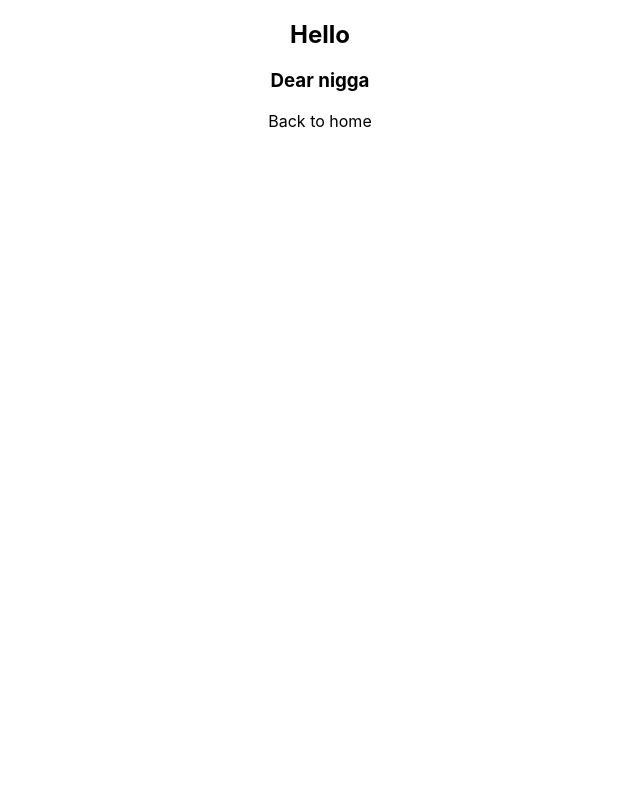
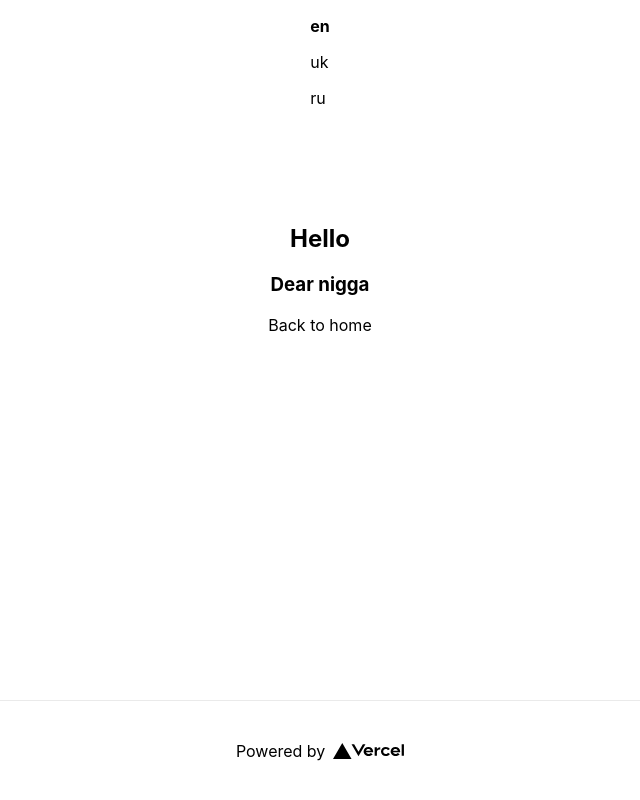
Before and after one commit to kyrylenko/cookulator, a Next.js app: page /about in a window 1280 px wide. Shown: the whole page, without its empty margins (320-960 px from the left). Built offline with nearby package versions, Linux system fonts and the light colour scheme.

Commit message:
shared Layout used

```diff
--- /dev/null
+++ b/components/Layout.tsx
@@ -0,0 +1,31 @@
+import React from 'react';
+import LanguageSwitcher from './LanguageSwitcher';
+//import Link from 'next/link';
+import { useRouter } from 'next/router';
+import styles from '../styles/Home.module.css';
+
+const Layout = (props: any) => {
+    const router = useRouter();
+    const { locale, locales, pathname } = router;
+
+    return <div className={styles.container}>
+        <header>
+            <LanguageSwitcher />
+        </header>
+        <main className={styles.main}>
+            {props.children}
+        </main>
+        <footer className={styles.footer}>
+            <a
+                href="https://vercel.com?utm_source=create-next-app&utm_medium=default-template&utm_campaign=create-next-app"
+                target="_blank"
+                rel="noopener noreferrer"
+            >
+                Powered by{' '}
+                <img src="/vercel.svg" alt="Vercel Logo" className={styles.logo} />
+            </a>
+        </footer>
+    </div>
+}
+
+export default Layout;
--- a/pages/about.tsx
+++ b/pages/about.tsx
@@ -1,17 +1,20 @@
 import React from 'react';
 import Link from 'next/link';
+import Layout from '../components/Layout';
 import data from '../services/data';
 
 const About = (props: any) => {
     const { data } = props;
 
-    return <div style={{ textAlign: 'center' }}>
+    return <Layout>
+        <div style={{ textAlign: 'center' }}>
             <h2>{data.title}</h2>
             <h3>{data.content}</h3>
             <Link href='/'>
                 <a>Back to home</a>
             </Link>
         </div>
+    </Layout>
 }
 
 export function getStaticProps({ locale }: { locale: string }) {
--- a/styles/Home.module.css
+++ b/styles/Home.module.css
@@ -12,7 +12,6 @@
   flex: 1;
   display: flex;
   flex-direction: column;
-  justify-content: center;
   align-items: center;
 }
 
```
Also changed, not shown: pages/index.js (+3 -45 lines). Lines whose indentation alone changed are shown as unchanged.
